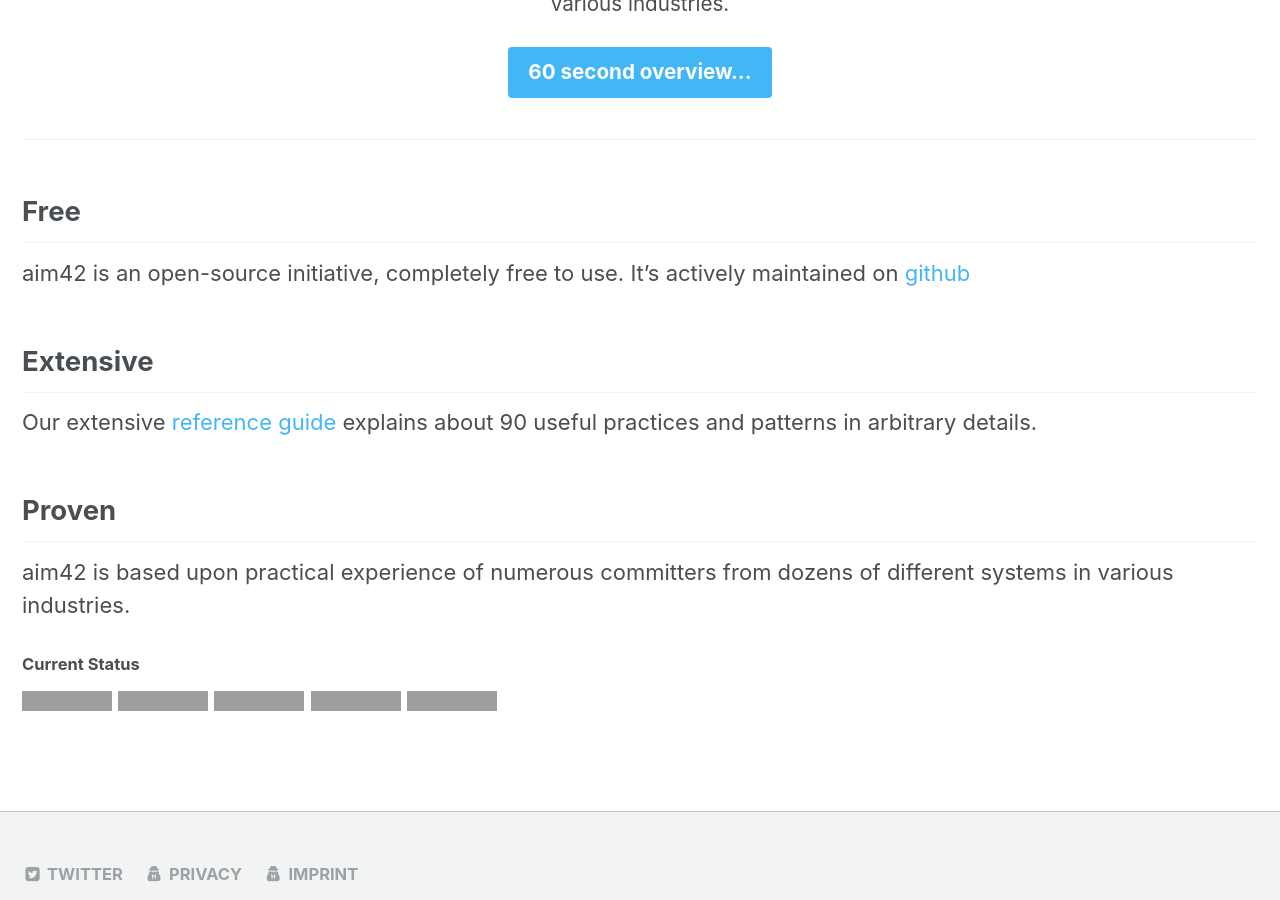
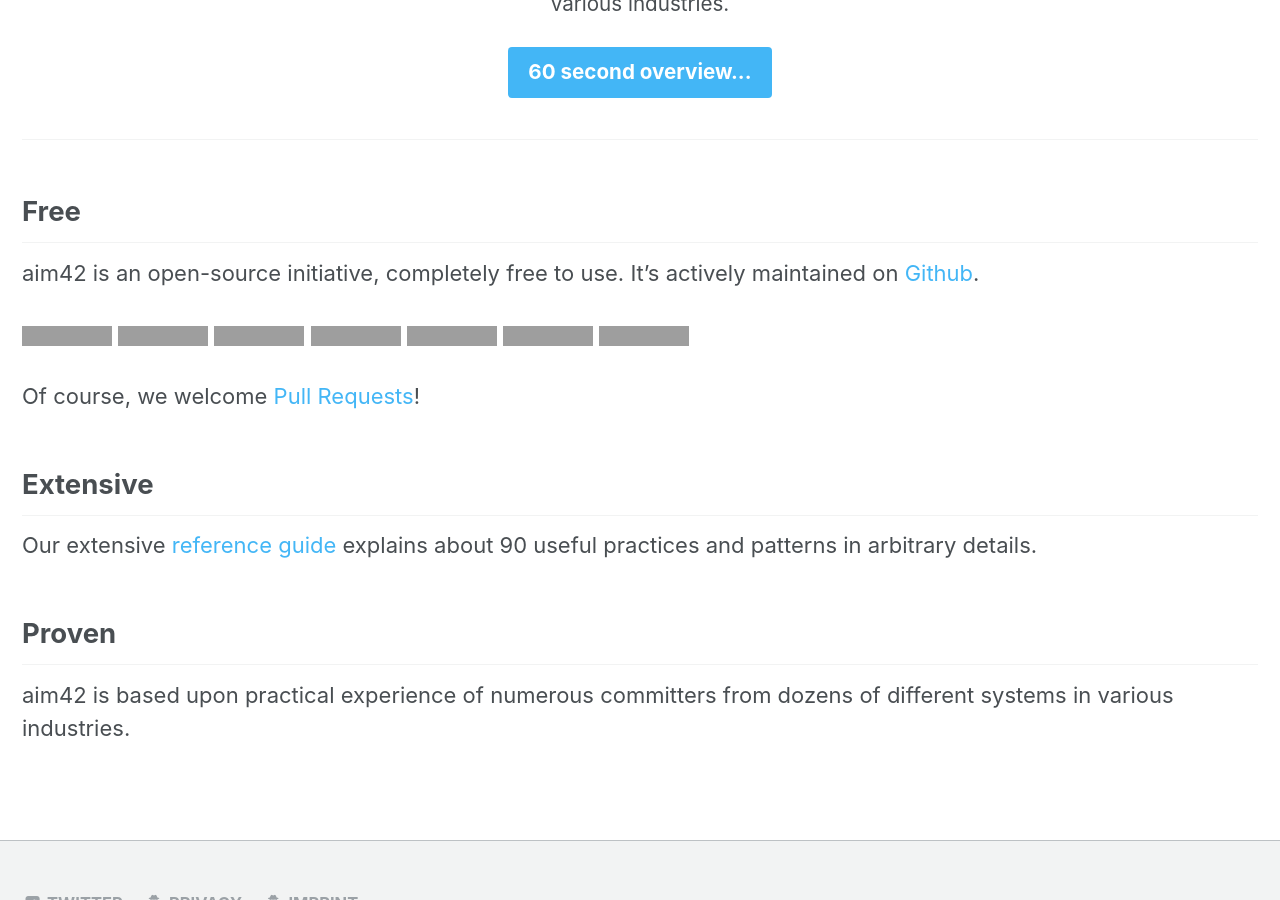
Before and after one commit to aim42/aim42.org-site, a Jekyll site: the page built from _pages/home.md, in a window 1280 px wide and 900 px high, scrolled down 1032 px. Built offline with Jekyll 4.4.1, drawn with Linux system fonts in a browser that asks for light colours; grey boxes are pictures that could not be loaded.

Commit message:
fixed current status with links to Travis, Github and Twitter

```diff
--- a/_pages/home.md
+++ b/_pages/home.md
@@ -49,8 +49,17 @@ intro:
 ## Free
 
 aim42 is an open-source initiative, completely free to use. It's
-actively maintained on [github](https://github.com/aim42/aim42)
+actively maintained on [Github](https://github.com/aim42/aim42).
 
+[![](http://img.shields.io/travis/aim42/aim42/master.svg)](https://travis-ci.org/aim42/aim42)
+[![](https://img.shields.io/github/issues/aim42/aim42.svg)](https://github.com/aim42/aim42/issues)
+[![](https://badge.waffle.io/aim42/aim42.png?label=bug&title=bugs)](https://github.com/aim42/aim42/issues)
+[![](https://img.shields.io/github/issues-closed-raw/aim42/aim42.svg)](https://github.com/aim42/aim42/issues)
+[![](https://img.shields.io/github/stars/aim42/aim42.svg)](https://github.com/aim42/aim42/stargazers)
+[![](https://img.shields.io/github/contributors/aim42/aim42.svg)](https://github.com/aim42/aim42/graphs/contributors)
+[![](https://img.shields.io/twitter/follow/arc_improve42.svg?style=social&label=Followers)](https://twitter.com/arc_improve42)
+
+Of course, we welcome [Pull Requests](https://github.com/aim42/aim42/pulls)!
 
 ## Extensive
 
@@ -61,16 +70,3 @@ practices and patterns in arbitrary details.
 ## Proven
 aim42 is based upon practical experience of numerous committers
 from dozens of different systems in various industries.
-
-#### Current Status
-
-<a href="https://travis-ci.org/aim42/aim42">
-<img src="http://img.shields.io/travis/aim42/aim42/master.svg"></a>
-<a href="https://github.com/aim42/aim42/issues">
-<img src="https://badge.waffle.io/aim42/aim42.png?label=bug&title=bugs"></a>
-<a href="https://github.com/aim42/aim42">
-<img src="https://img.shields.io/github/issues/aim42/aim42.svg"></a>
-<a href="https://github.com/aim42/aim42">
-<img src="https://img.shields.io/github/issues-closed-raw/aim42/aim42.svg"></a>
-<a href="https://twitter.com/arc_improve42">
-<img src="https://img.shields.io/twitter/follow/arc_improve42.svg?style=social&label=Followers"></a>
```
Also changed, not shown: aim42-overview.png (added).
